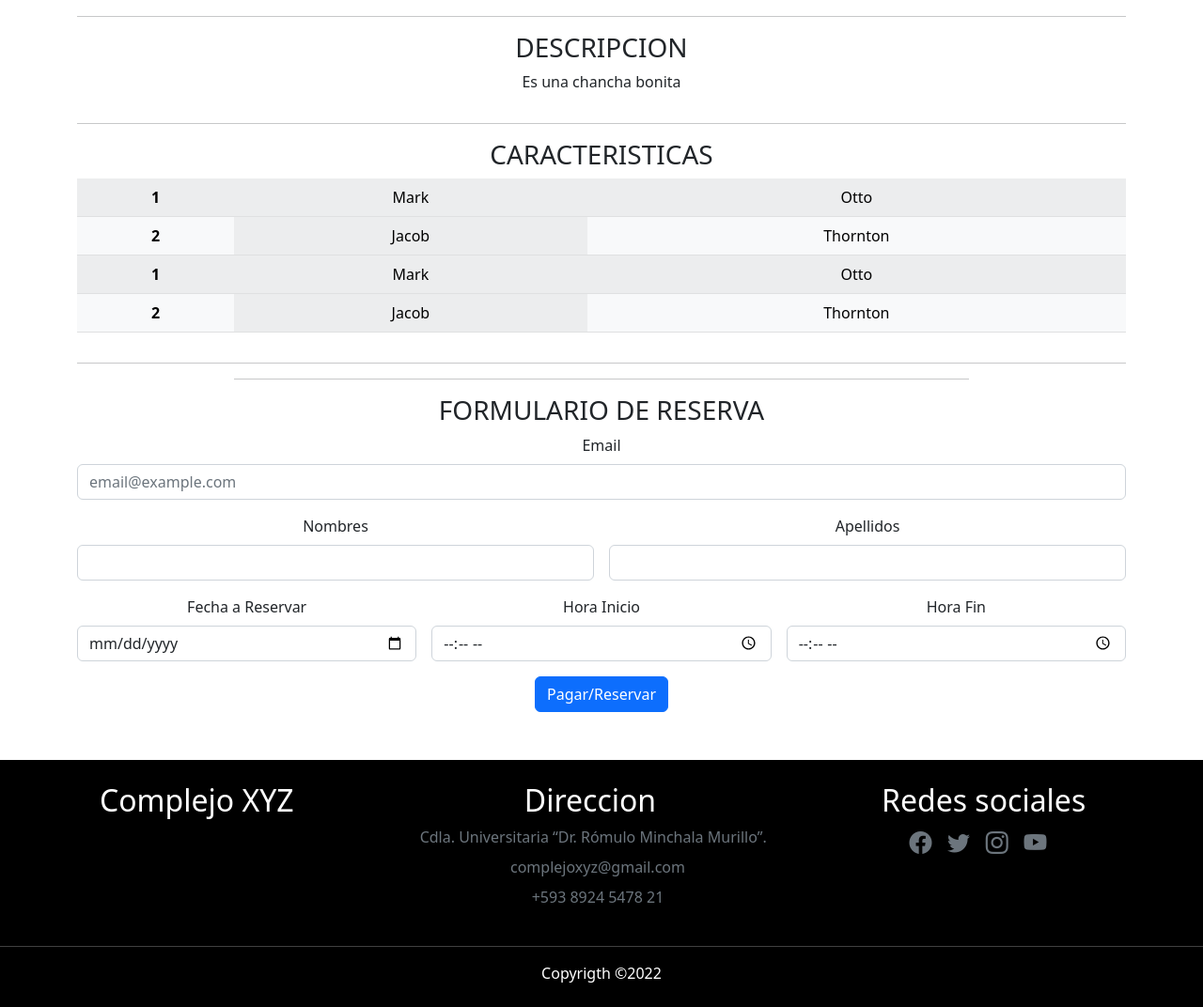
After one commit to JohnVallejoSuarez/Modulo-de-reservas-para-un-complejo-deportivo-usando-codigo-QR2, a Django app: template templates/vista_reserva.html in a window 1280 px wide. The commit adds this page. Shown: the part 508-1580 px from the top of the page at 94% size. Run offline with Django 4.2, Linux system fonts and the light colour scheme; the template is opened without the code that fills it, so the values that code supplies are empty.

Commit message:
panatalla vista de complejo a reservar

```diff
--- a/complejo/static/css/style.css
+++ b/complejo/static/css/style.css
@@ -69,3 +69,160 @@
       -ms-transform: scale(1.2);
           transform: scale(1.2);
 }
+/* Pagina instalaciones */
+.second-text {
+  color: #bbbec5;
+  background-color:  #313a46 ;
+}
+
+
+.titulo {
+  font-family: "Poppins", sans-serif;
+  text-shadow: 3px 2px 4px rgb(156, 156, 156);
+  color: black
+}
+/* separacion de botones */
+
+#wrapper {
+  overflow-x: hidden;
+  background-color: #f1f1f1;
+}
+
+#menu-iz {
+  min-height: 100vh;
+  margin-left: -15rem;
+  -webkit-transition: margin 0.25s ease-out;
+  -moz-transition: margin 0.25s ease-out;
+  -o-transition: margin 0.25s ease-out;
+  transition: margin 0.25s ease-out;
+  background: linear-gradient(135deg, #313a46 0, #313a46 60%);
+  /* box-shadow: 0 0 35px 0 rgba(49, 57, 66, 0.5); */
+
+}
+
+#menu-iz  .sidebar-heading {
+  padding: 0.875rem 1.25rem;
+  font-size: 1.2rem;
+}
+
+#menu-iz .list-group {
+  width: 15rem;
+}
+
+#page-content-wrapper {
+  min-width: 100vw;
+}
+
+#wrapper.toggled #menu-iz {
+  margin-left: 0;
+}
+
+#menu-toggle {
+  cursor: pointer;
+}
+
+.menu-s {
+  background-color: #ffffff;
+  box-shadow: 0 0 35px 0 rgb(61 69 78 / 15%);
+}
+.second-text:hover {
+  color: #ffffff;
+  background-color: #64c27b;
+  border-radius: 0%;
+}
+
+.list-group-item {
+  border:0px;
+  padding: 20px 30px;
+}
+
+
+::-webkit-scrollbar {
+  width: 5px;
+  height: 6px;
+}
+
+::-webkit-scrollbar-track {
+  box-shadow: inset 0 0 5px #a5aaad;
+  border-radius: 10px;
+}
+
+::-webkit-scrollbar-thumb {
+  background-color: #a5aaad;
+  border-radius: 10px;
+}
+
+::-webkit-scrollbar-thumb:hover {
+  background-color: #a5aaad;
+}
+.color-encabezado{
+  background-color: #64c27b;
+  border:#64c27b;
+}
+
+.color-card1 {
+  background-color: #ffffff;
+}
+
+.navbar-color1{
+  background-color:  #d0fdd7;
+}
+
+
+
+
+@media (min-width: 768px) {
+  #menu-iz {
+    margin-left: 0;
+  }
+
+
+  footer {
+    left: 0 !important;
+    text-align: center;
+  }
+
+  #page-content-wrapper {
+    min-width: 0;
+    width: 100%;
+  }
+
+  #wrapper.toggled #menu-iz {
+    margin-left: -15rem;
+  }
+}
+
+@media (max-width: 494px) {
+  .separacion{
+    margin-bottom: 3%;
+  }
+}
+
+/* Descripcion de la instalacion */
+
+.ajustarimg {
+  width: 100%;
+  height: 300px;
+  object-fit: cover;
+  border-radius: 5px;
+}
+.espacio-container{
+  margin-top: 5%;
+  margin-bottom: 4%;
+}
+
+.line{
+
+  width: 70%;
+  margin-left: 15%;
+  margin-right: 15%;
+
+
+}
+
+@media (min-width: 992px) {
+  .borde{
+    border-color: rgb(171, 165, 165);
+    border-right-style: dashed;
+  }
+}
--- /dev/null
+++ b/templates/vista_reserva.html
@@ -0,0 +1,121 @@
+{% extends "base.html" %}
+{% load static %}
+
+{% block title %}Instalaciones{% endblock %}
+
+{% block content %}
+
+<div class="container grid text-center espacio-container">
+    <div class="row align-items-start">
+        <div class="col-lg-7">
+          <div class="container borde position-relative overflow-hidden ">
+            <img class=" special-img" src="img/Cancha_sintetica.jpg" style="width:80%" alt="Escenario">
+          </div>
+        </div>
+        <!-- <hr class="vertical"> -->
+        <div class="col-lg-5">
+            <div class="col">
+                PRECIO
+                <h2> 20$ x HORA</h2>
+            </div>
+            <hr>
+            <div class="col">
+                NOMBRE
+                <h1> Cancha de Futbol de 100 x 40 </h1>
+            </div>
+            <hr>
+            <div class="col">
+                <h2> Incluye:</h2>
+                <ul type="cicle">
+                    <li>Balon </li>
+                    <li>Chalecos </li>
+                    <li>Uso de duchas</li>
+                </ul>
+            </div>
+
+        </div>
+    </div>
+    <hr>
+
+    <div class="row align-items-start">
+        <div class="col">
+          <h3> DESCRIPCION </h3>
+          <p> Es una chancha bonita </p>
+        </div>
+    </div>
+    <hr>
+
+    <div class="row align-items-start">
+        <div class="col">
+          <h3>CARACTERISTICAS</h3>
+          <table class="table table-light table-striped table-striped-columns">
+            <thead>
+            </thead>
+            <tbody>
+              <tr>
+                <th scope="row">1</th>
+                <td>Mark</td>
+                <td>Otto</td>
+              </tr>
+              <tr>
+                <th scope="row">2</th>
+                <td>Jacob</td>
+                <td>Thornton</td>
+              </tr>
+              <tr>
+                <th scope="row">1</th>
+                <td>Mark</td>
+                <td>Otto</td>
+              </tr>
+              <tr>
+                <th scope="row">2</th>
+                <td>Jacob</td>
+                <td>Thornton</td>
+              </tr>
+
+            </tbody>
+          </table>
+        </div>
+    </div>
+    <hr>
+    <hr class="line ">
+
+    <div class="row align-items-start">
+        <div class="col">
+          <h3>FORMULARIO DE RESERVA </h3>
+          <form class="row g-3">
+            <div class="col-md-12">
+              <label for="inputEmail" class="form-label">Email</label>
+              <input type="email" class="form-control" id="inputEmail" placeholder="email@example.com">
+            </div>
+            <div class="col-6">
+              <label for="inputNombre" class="form-label">Nombres</label>
+              <input type="text" class="form-control" id="inputNombre" placeholder="">
+            </div>
+            <div class="col-6">
+              <label for="inputApellido" class="form-label">Apellidos</label>
+              <input type="text" class="form-control" id="inputApellido" placeholder="">
+            </div>
+            <div class="col-md-4">
+                <label for="inputFecha" class="form-label">Fecha a Reservar</label>
+                <input type="date" class="form-control" id="inputFecha">
+            </div>
+            <div class="col-md-4">
+                <label for="inputHorainicio" class="form-label">Hora Inicio</label>
+                <input type="time" class="form-control" id="inputHorainicio">
+            </div>
+            <div class="col-md-4">
+                <label for="inputHorafin" class="form-label">Hora Fin</label>
+                <input type="time" class="form-control" id="inputHorafin">
+            </div>
+
+
+            <div class="col-12">
+              <button type="submit" class="btn btn-primary">Pagar/Reservar</button>
+            </div>
+          </form>
+        </div>
+    </div>
+</div>
+
+{% endblock %}
```
